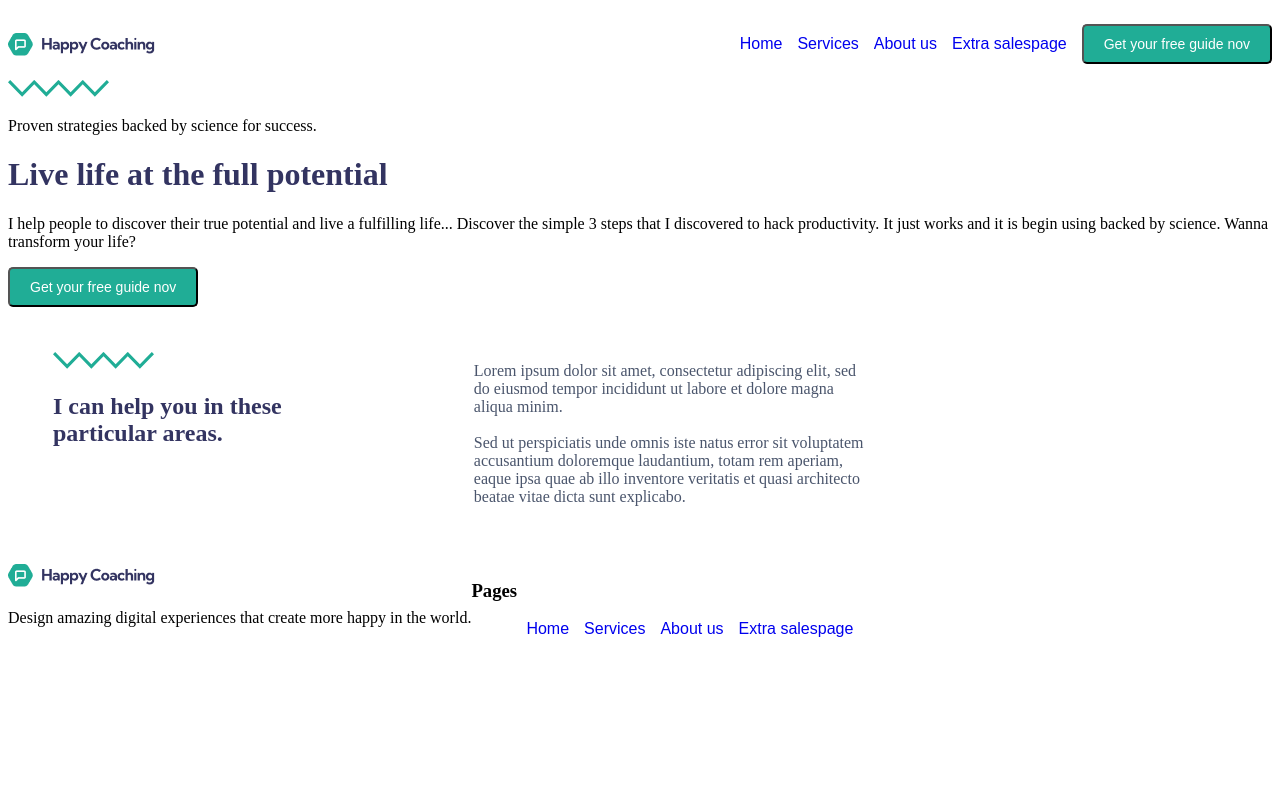
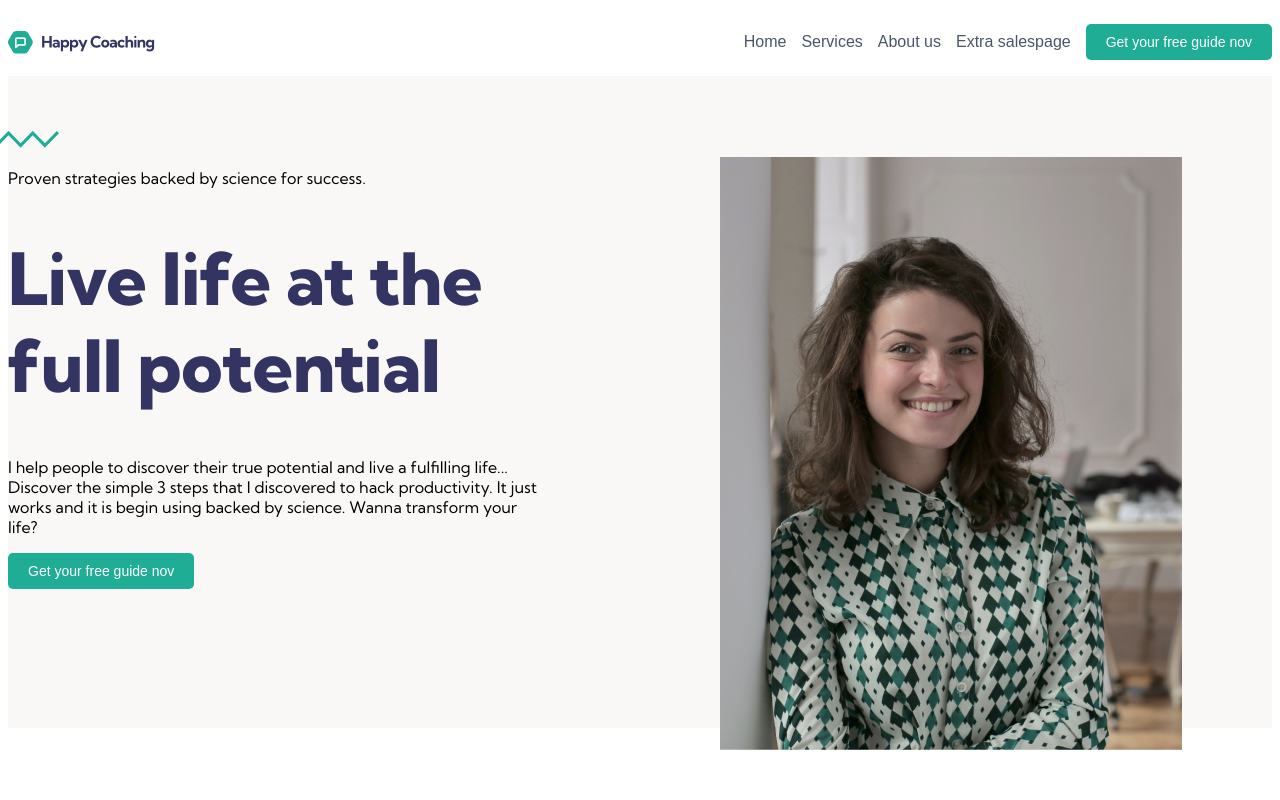
Before and after one commit to vytiukas87/240213WEB160VAK, a plain HTML site: page Baigiamasis_projektas/index.html in a window 1280 px wide. Shown: the top 800 px of the page. Drawn offline with Linux system fonts and the light colour scheme.

Commit message:
ikeliu naujinimus

```diff
--- a/Baigiamasis_projektas/index.html
+++ b/Baigiamasis_projektas/index.html
@@ -24,17 +24,26 @@
         </div>
     </div>
 
-    <div class="container">
-        <img src="images/Vector.svg" alt="vector">
-        <p>Proven strategies backed by science for success.</p>
-        <h1>Live life at the full potential</h1>
-        <p>I help people to discover their true potential and live a fulfilling life...
-            Discover the simple 3 steps that I discovered to hack productivity. It just works and it is begin using backed by science. Wanna transform your life?</p>
-            <button class="menubutton">Get your free guide nov</button>
+    <div class="intro">
+        <div class="container">
+            <div class="intro-text">
+                <img class="abstract1" src="images/Vector.svg" alt="vector">
+
+                <p>Proven strategies backed by science for success.</p>
+                <h1>Live life at the full potential</h1>
+                <p>I help people to discover their true potential and live a fulfilling life... Discover the simple 3 steps that I discovered to hack productivity. It just works and it is begin using backed by science. Wanna transform your life?</p>
+                <button class="menubutton">Get your free guide nov</button>
+            </div>
+
+            <div class="intro-photo">
+                <img src="images/andrea.png" alt="Andrea">
+            </div>
+
+        </div>
     </div>
 
     <div class="article">
-        <div class="container">
+        <div class="smaller-container">
 
             <div class="artical-title">
                 <img src="images/Vector.svg" alt="vector">
@@ -55,29 +64,28 @@
     </div>
 
   <div class="footer">
+    <hr class="solid">
      <div class="container">
+
 
          <div class="areas">
 
-            <img src="images/Logo.png" alt="logo">
-            <p>Design amazing digital experiences that create more happy in the world.</p>
+
+
+            <ul>
+                <li><a href="https://www.happydigital.nl/"><img src="images/Made by.png" alt=""></a>
+
+
+        </div>
+
+        <div class="social-link">
+            <img src="images/Group.svg" alt="Group">
+            <img src="images/svg fb.svg" alt="fb">
+            <img src="images/Vector (1).svg" alt="vector1">
         </div>
 
 
 
-
-         <div>
-            <h3>Pages</h3>
-
-            <ul class="menu">
-
-                <li><a href="#">Home</a></li>
-                <li><a href="#">Services</a></li>
-                <li><a href="#">About us</a></li>
-                <li><a href="#">Extra salespage</a></li>
-
-            </ul>
-     </div>
 
 
         </div>
--- a/Baigiamasis_projektas/styles/style.css
+++ b/Baigiamasis_projektas/styles/style.css
@@ -1,6 +1,18 @@
+@import url('https://fonts.googleapis.com/css2?family=Kumbh+Sans:wght@100..900&display=swap');
+
+body {
+    font-family: "Kumbh Sans", sans-serif;
+}
+
 .container {
     width: 100%;
     max-width: 1280px;
+    margin: 0 auto;
+}
+
+.smaller-container {
+    width: 100%;
+    max-width: 1140px;
     margin: 0 auto;
 }
 
@@ -39,6 +51,7 @@
 
 .menu li a {
     text-decoration: none;
+    color: #4A556C;
 }
 
 .menubutton {
@@ -48,40 +61,127 @@
     background-color:rgba(32, 173, 150, 1);
     color: #ffffff;
     text-decoration: none;
-    border-radius: 5px
+    border-radius: 5px;
+    border: none;
+}
+
+.intro {
+    background-color: #FAF8F6;
+    padding-top: 55px;
+}
+
+.intro .container {
+    display: flex;
+    justify-content: space-between;
+    column-gap: 180px;
+}
+
+.intro .container img.abstract1 {
+    margin-left: -50px;
+}
+
+.intro .container .intro-photo {
+    margin-right: 90px;
+}
+
+.intro .container .intro-photo img {
+    position: relative;
+    top: 26px;
+}
+
+h2 {
+
+    font-family: 'Kumbh Sans';
+    font-style: normal;
+    font-weight: 800;
+    font-size: 48px;
+    line-height: 56px;
+    letter-spacing: -0.01em;
+    color:rgba(51, 52, 97, 1) ;
+
+}/* I can help you in these particular areas. */
 
 
+
+
+
+
+
+.article {
+    padding-top: 106px;
 }
 
-
-h2 {
-    color: rgba(51, 52, 97, 1);
-}
-
-.article .container {
+.article .smaller-container {
     display: flex;
     justify-content: space-between;
-
+    column-gap: 74px;
 
 }
 
 .artical-title {
-    width: 44%;
-    margin: 45px;
+    /* width: 44%; */
+    /* margin: 45px; */
 }
 
 .article-content p {
-    width: 47%;
-    margin: 55px;
+    /* width: 47%;  */
+    margin-right: 106px;
     color: #4A556C;
     align-content: center;
 }
 
 h1 {
     color: rgba(51, 52, 97, 1);
+    font-family: 'Kumbh Sans';
+font-style: normal;
+font-weight: 800;
+font-size: 72px;
+line-height: 120%;
+letter-spacing: -0.01em;
+
 }
 
 .footer .container {
     display: flex;
+    width: 1,216px
+    height: 24px
+    justify-content: space-between;
+
+
+
+
+
 
 }
+
+.hr .solid {
+
+width: 1216px;
+height: 1px;
+background: #E4E7EC;
+flex: none;
+order: 0;
+align-self: stretch;
+flex-grow: 0;
+
+}
+ .social-link img {
+    column-gap: 87px;
+    justify-content: space-between;
+ }
+
+
+/* h1 texto stiliai */
+
+/*
+
+font-family: 'Kumbh Sans';
+font-style: normal;
+font-weight: 800;
+font-size: 72px;
+line-height: 120%;
+letter-spacing: -0.01em;
+
+color: #333461;
+
+*/
```
Also changed, not shown: Baigiamasis_projektas/images/Group.svg (added), Baigiamasis_projektas/images/Made by.png (added), Baigiamasis_projektas/images/Vector (1).svg (added), Baigiamasis_projektas/images/andrea.png (renamed from Baigiamasis_projektas/images/pexels-andrea-piacquadio-3978564 1.png), Baigiamasis_projektas/images/svg fb.svg (added).
